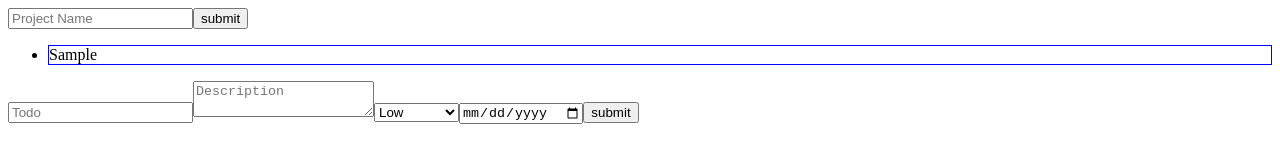
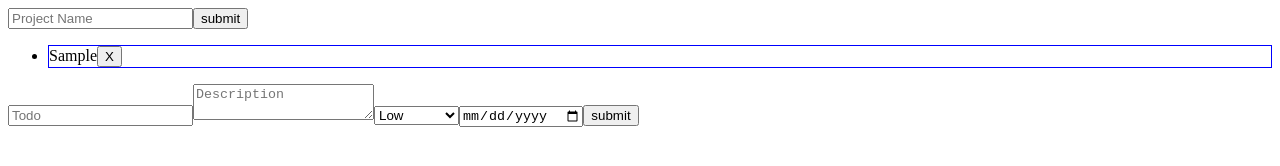
Before and after one commit to rfingerhut/odin-todo, a website built with webpack: page src/template.html in a window 1280 px wide. Both pictures are taken after typing "Sample" into the empty fields and a click on the button "submit". Built offline with nearby package versions, Linux system fonts and the light colour scheme.

Commit message:
fix: Delete button for projects now shows up

```diff
--- a/src/components/ui.js
+++ b/src/components/ui.js
@@ -69,7 +69,7 @@
         })
       });
 
-      li.appendChild(projectTitle, button);
+      li.append(projectTitle, button);
 
       li.addEventListener('click', ()=>{
         app.setActiveProject(project);
@@ -390,5 +390,5 @@
     init,
   };
 }
-
+// DELETE PROJECT BUTTON? FIX TODAY NOT BEING A VIABLE DUEDATE. CHANGE PRIORITY LEVEL FROM DISPLAYING NUMBER TO WORD.
 export default createUI;
--- a/src/style.css
+++ b/src/style.css
@@ -1,9 +1,5 @@
 .todo{
     border: 1px solid red;
-}
-
-li{
-    /* color: red; */
 }
 
 .project{
```
